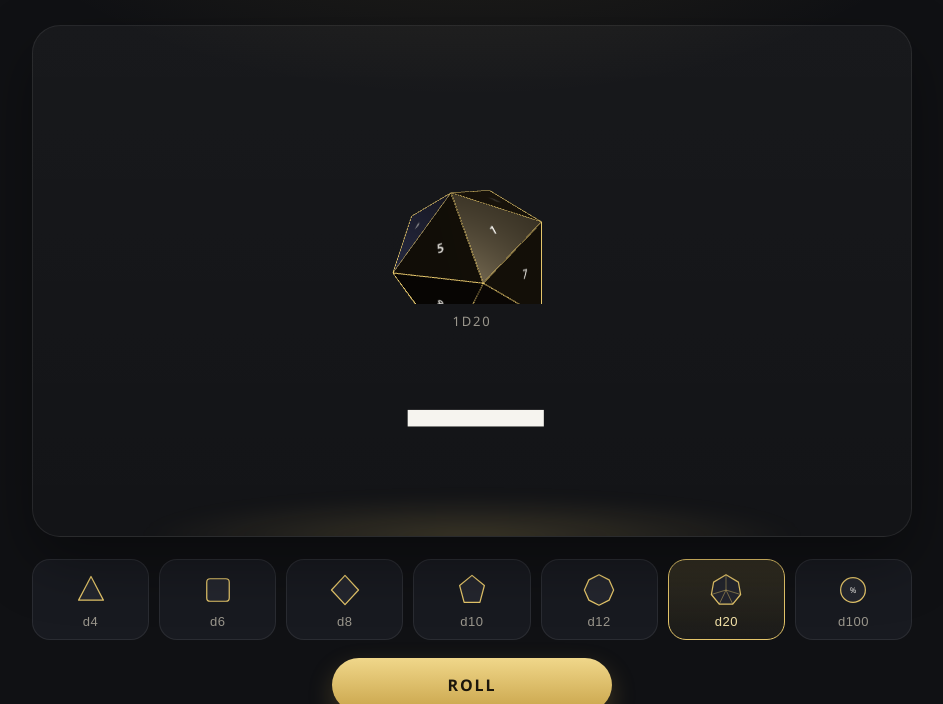
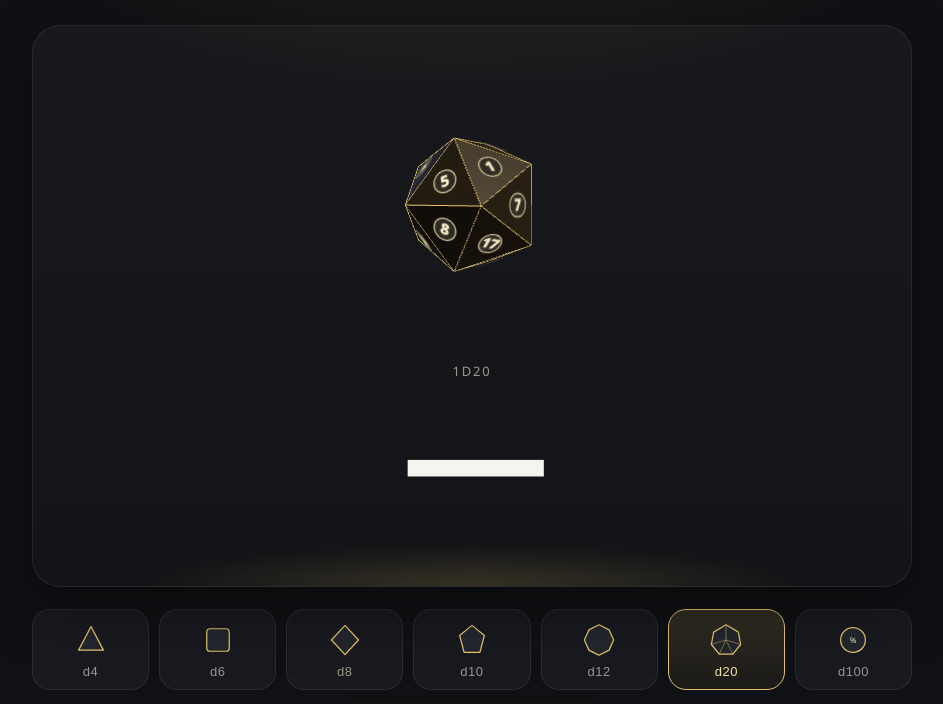
Before and after one commit to aanupam4u-tech/dnd-dice-roller, a plain HTML site: page index.html in a window 1280 px wide. Shown: the part 96-800 px from the top of the page, without its empty margins (168-1111 px from the left). Drawn offline with nearby package versions, Linux system fonts and the light colour scheme; animation ran at ten frames a second.

Commit message:
Keep dice fully in frame and repair the d10

```diff
--- a/app.js
+++ b/app.js
@@ -33,8 +33,9 @@ let rolling = false;
 const history = [];
 
 const scene = new THREE.Scene();
-const camera = new THREE.PerspectiveCamera(32, 1, 0.1, 20);
-camera.position.set(0, 0.85, 4.4);
+const camera = new THREE.PerspectiveCamera(32, 1, 0.1, 30);
+camera.position.set(0, 0.15, 6.2);
+camera.lookAt(0, 0, 0);
 const renderer = new THREE.WebGLRenderer({ antialias: true, alpha: true });
 renderer.setPixelRatio(Math.min(window.devicePixelRatio || 1, 2));
 viewport.appendChild(renderer.domElement);
@@ -107,31 +108,25 @@ function clusterFaces(tris) {
 }
 
 function makeD10Geometry() {
-  const verts = [];
-  const index = [];
-  const add = (x, y, z) => {
-    verts.push(x, y, z);
-    return verts.length / 3 - 1;
-  };
-  const top = add(0, 1.15, 0);
-  const bottom = add(0, -1.15, 0);
-  const upper = [];
-  const lower = [];
-  for (let i = 0; i < 5; i += 1) {
-    const angle = (i / 5) * Math.PI * 2;
-    upper.push(add(Math.cos(angle), 0.42, Math.sin(angle)));
-    const low = angle + Math.PI / 5;
-    lower.push(add(Math.cos(low) * 0.98, -0.42, Math.sin(low) * 0.98));
+  const vertices = [];
+  for (let i = 0, angle = 0; i < 10; i += 1, angle += Math.PI * 2 / 10) {
+    vertices.push(new THREE.Vector3(Math.cos(angle), Math.sin(angle), 0.105 * (i % 2 ? 1 : -1)));
   }
-  for (let i = 0; i < 5; i += 1) {
-    const next = (i + 1) % 5;
-    index.push(top, upper[i], lower[i], top, lower[i], upper[next]);
-    index.push(bottom, lower[i], upper[i], bottom, upper[next], lower[i]);
+  vertices.push(new THREE.Vector3(0, 0, -1), new THREE.Vector3(0, 0, 1));
+  const faces = [
+    [5, 7, 11], [4, 2, 10], [1, 3, 11], [0, 8, 10], [7, 9, 11],
+    [8, 6, 10], [9, 1, 11], [2, 0, 10], [3, 5, 11], [6, 4, 10],
+    [1, 0, 2], [1, 2, 3], [3, 2, 4], [3, 4, 5], [5, 4, 6],
+    [5, 6, 7], [7, 6, 8], [7, 8, 9], [9, 8, 0], [9, 0, 1],
+  ];
+  const positions = [];
+  for (const face of faces) {
+    for (const index of face) positions.push(vertices[index].x, vertices[index].y, vertices[index].z);
   }
   const geometry = new THREE.BufferGeometry();
-  geometry.setAttribute("position", new THREE.Float32BufferAttribute(verts, 3));
-  geometry.setIndex(index);
+  geometry.setAttribute("position", new THREE.Float32BufferAttribute(positions, 3));
   geometry.computeVertexNormals();
+  geometry.userData.numberedTriangles = 10;
   return geometry;
 }
 
@@ -149,7 +144,13 @@ function makeLabel(text, size) {
   canvas.width = 256;
   canvas.height = 256;
   const texture = new THREE.CanvasTexture(canvas);
-  const material = new THREE.MeshBasicMaterial({ map: texture, transparent: true, depthWrite: false });
+  const material = new THREE.MeshBasicMaterial({
+    map: texture,
+    transparent: true,
+    depthWrite: false,
+    polygonOffset: true,
+    polygonOffsetFactor: -2,
+  });
   const mesh = new THREE.Mesh(new THREE.PlaneGeometry(size, size), material);
   mesh.userData.canvas = canvas;
   mesh.userData.texture = texture;
@@ -161,11 +162,21 @@ function setLabel(mesh, text) {
   const canvas = mesh.userData.canvas;
   const ctx = canvas.getContext("2d");
   ctx.clearRect(0, 0, 256, 256);
-  ctx.fillStyle = "#f6f1e4";
-  ctx.font = `700 ${String(text).length > 2 ? 88 : 124}px Segoe UI, sans-serif`;
+  ctx.fillStyle = "rgba(8, 7, 6, 0.94)";
+  ctx.beginPath();
+  ctx.arc(128, 128, 112, 0, Math.PI * 2);
+  ctx.fill();
+  ctx.lineWidth = 10;
+  ctx.strokeStyle = "#e4c56a";
+  ctx.stroke();
+  ctx.font = `700 ${String(text).length > 2 ? 104 : 148}px Segoe UI, sans-serif`;
   ctx.textAlign = "center";
   ctx.textBaseline = "middle";
-  ctx.fillText(String(text), 128, 138);
+  ctx.lineWidth = 14;
+  ctx.strokeStyle = "#1a1206";
+  ctx.strokeText(String(text), 128, 136);
+  ctx.fillStyle = "#ffe7a3";
+  ctx.fillText(String(text), 128, 136);
   mesh.userData.texture.needsUpdate = true;
 }
 
@@ -181,9 +192,11 @@ function showDie(id) {
     });
   }
   const geometry = geometryFor(id);
+  geometry.computeBoundingBox();
+  geometry.center();
   const body = new THREE.Mesh(
     geometry,
-    new THREE.MeshStandardMaterial({ color: 0x2c261c, metalness: 0.62, roughness: 0.32 })
+    new THREE.MeshStandardMaterial({ color: 0x3a3124, metalness: 0.35, roughness: 0.42, flatShading: true })
   );
   const edges = new THREE.LineSegments(
     new THREE.EdgesGeometry(geometry, 1),
@@ -193,23 +206,29 @@ function showDie(id) {
   group.add(body);
   group.add(edges);
 
-  const faces = clusterFaces(outwardTriangles(geometry));
+  const faces = geometry.userData.numberedTriangles
+    ? outwardTriangles(geometry).slice(0, geometry.userData.numberedTriangles)
+    : clusterFaces(outwardTriangles(geometry));
   const values = id === "d100"
     ? [10, 20, 30, 40, 50, 60, 70, 80, 90, 100]
     : faces.map((_, index) => index + 1);
-  const labelSize = faces.length > 12 ? 0.34 : 0.5;
+  const labelSize = id === "d10" || id === "d100" ? 0.4 : faces.length > 12 ? 0.42 : 0.62;
   faceRecords = faces.slice(0, values.length).map((face, index) => {
     const label = makeLabel(values[index], labelSize);
     const zAxis = new THREE.Vector3(0, 0, 1);
-    label.position.copy(face.centroid).addScaledVector(face.normal, 0.02);
+    label.position.copy(face.centroid).addScaledVector(face.normal, 0.045);
     label.quaternion.setFromUnitVectors(zAxis, face.normal);
     group.add(label);
     return { value: values[index], normal: face.normal.clone(), label };
   });
 
   const box = new THREE.Box3().setFromObject(group);
-  const size = box.getSize(new THREE.Vector3()).length() || 1;
-  group.scale.setScalar(2.5 / size);
+  const radius = box.getBoundingSphere(new THREE.Sphere()).radius || 1;
+  const dist = camera.position.length();
+  const visibleHeight = 2 * Math.tan((camera.fov * Math.PI / 180) / 2) * dist;
+  group.scale.setScalar((visibleHeight * 0.72) / (radius * 2));
+  const fitted = new THREE.Box3().setFromObject(group);
+  group.position.sub(fitted.getCenter(new THREE.Vector3()));
   dieRoot = group;
   scene.add(group);
   mode = "idle";
--- a/index.html
+++ b/index.html
@@ -29,6 +29,6 @@
       <ol id="history"></ol>
     </section>
   </main>
-  <script type="module" src="app.js?v=3d"></script>
+  <script type="module" src="app.js?v=3d2"></script>
 </body>
 </html>
--- a/styles.css
+++ b/styles.css
@@ -79,7 +79,7 @@ h1 {
 
 .die-viewport {
   width: min(420px, 100%);
-  height: 250px;
+  height: 300px;
 }
 
 .die-viewport canvas {
```
